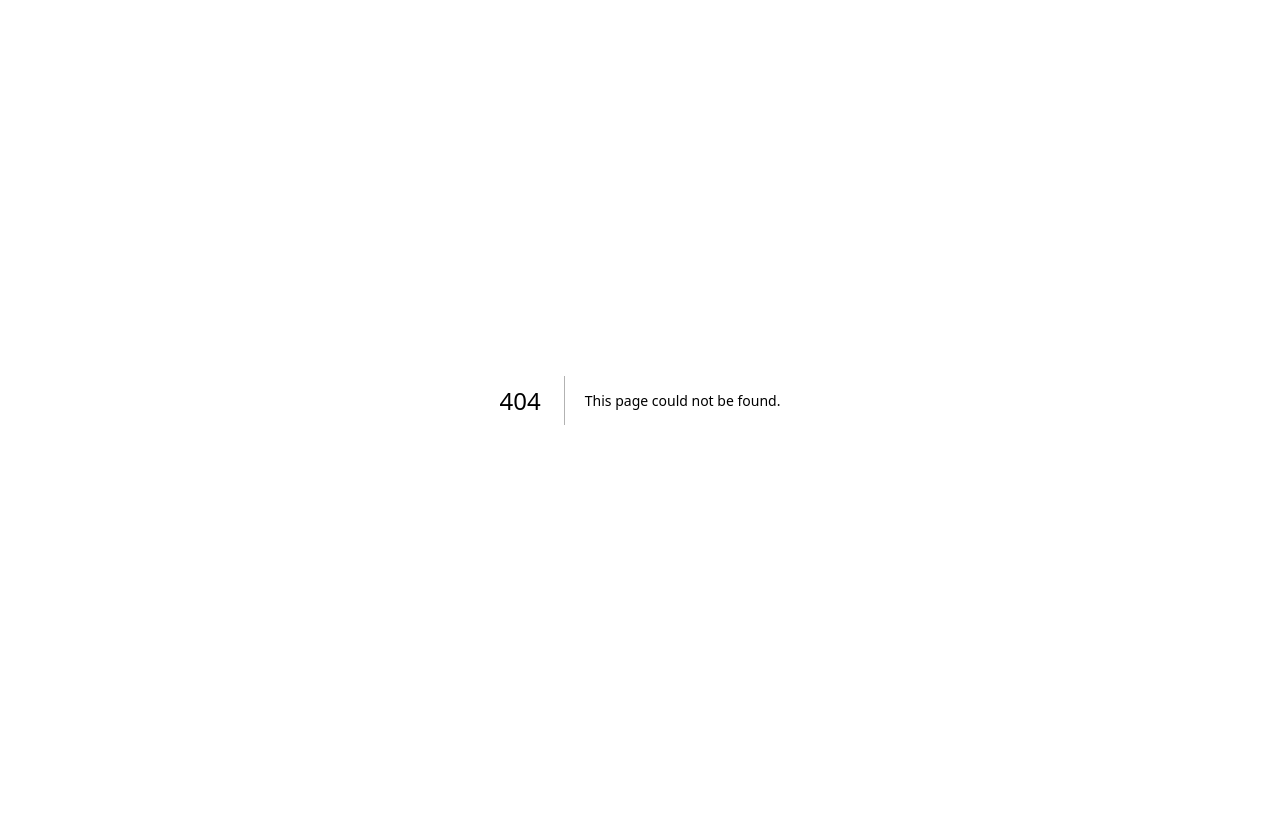
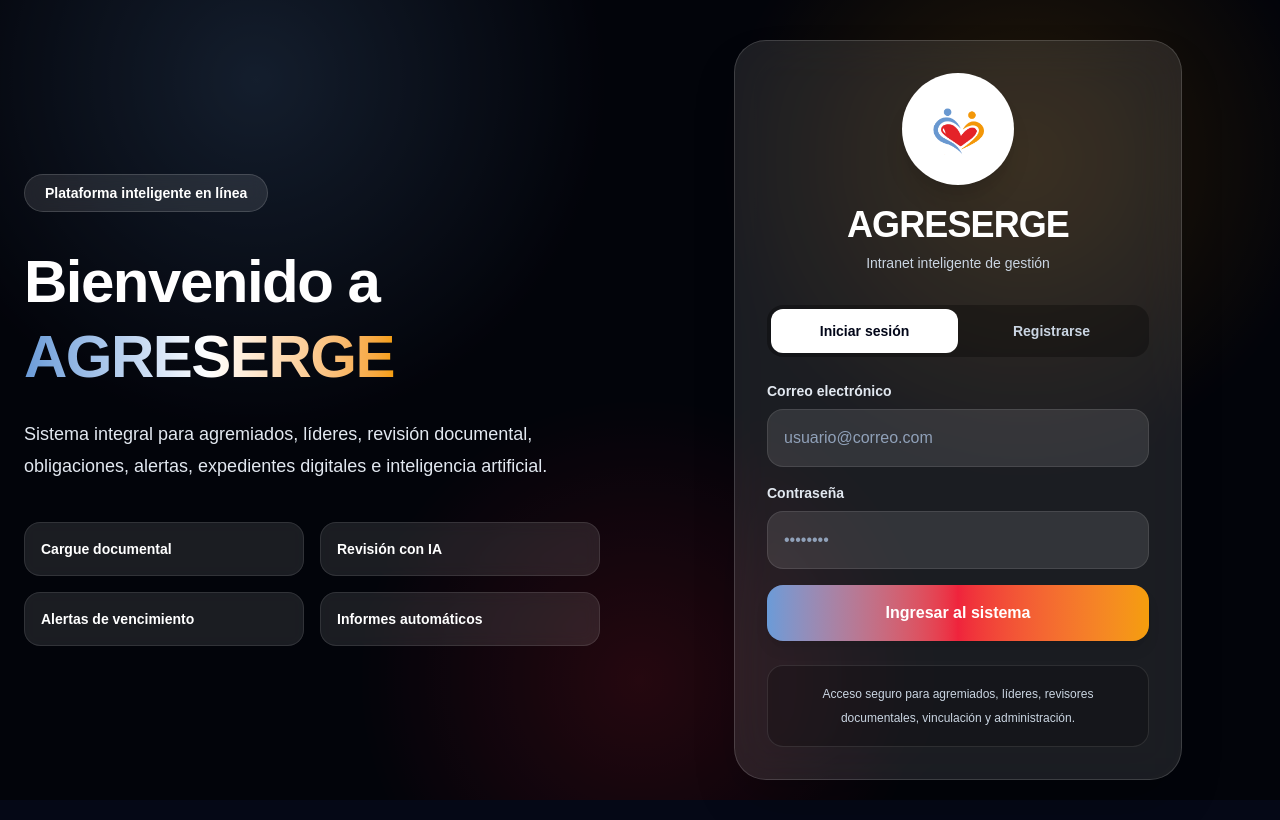
Before and after one commit to yeifranco11/agreserge, a Next.js app: page /login in a window 1280 px wide. Before the commit this address had no page. Built offline with nearby package versions, Linux system fonts and the light colour scheme; no server answers.

Commit message:
Sistema login AGRESERGE

```diff
--- /dev/null
+++ b/app/lib/supabase.ts
@@ -0,0 +1,9 @@
+import { createClient } from "@supabase/supabase-js";
+
+const supabaseUrl = process.env.NEXT_PUBLIC_SUPABASE_URL!;
+const supabaseAnonKey = process.env.NEXT_PUBLIC_SUPABASE_ANON_KEY!;
+
+export const supabase = createClient(
+  supabaseUrl,
+  supabaseAnonKey
+);
--- /dev/null
+++ b/app/login/page.tsx
@@ -0,0 +1,178 @@
+"use client";
+
+import Image from "next/image";
+import { useState } from "react";
+import { supabase } from "../lib/supabase";
+
+export default function LoginPage() {
+  const [mode, setMode] = useState<"login" | "register">("login");
+  const [email, setEmail] = useState("");
+  const [password, setPassword] = useState("");
+
+  async function handleLogin() {
+    const { error } = await supabase.auth.signInWithPassword({
+      email,
+      password,
+    });
+
+    if (error) {
+      alert("No se pudo iniciar sesión: " + error.message);
+      return;
+    }
+
+    alert("Bienvenido a AGRESERGE");
+    window.location.href = "/";
+  }
+
+  async function handleRegister() {
+    const { error } = await supabase.auth.signUp({
+      email,
+      password,
+    });
+
+    if (error) {
+      alert("No se pudo registrar: " + error.message);
+      return;
+    }
+
+    alert("Registro creado. Revisa tu correo si Supabase solicita confirmación.");
+  }
+
+  return (
+    <main className="min-h-screen overflow-hidden bg-[#050816] text-white">
+      <div className="absolute inset-0 bg-[radial-gradient(circle_at_20%_10%,#6699d966,transparent_28%),radial-gradient(circle_at_80%_20%,#f59e0b55,transparent_25%),radial-gradient(circle_at_50%_85%,#ef233c55,transparent_30%)]" />
+      <div className="absolute inset-0 bg-black/55" />
+
+      <section className="relative mx-auto grid min-h-screen max-w-7xl items-center gap-10 px-6 py-10 lg:grid-cols-2">
+        <div className="hidden lg:block">
+          <div className="mb-8 inline-flex rounded-full border border-white/15 bg-white/10 px-5 py-2 text-sm font-semibold backdrop-blur">
+            Plataforma inteligente en línea
+          </div>
+
+          <h1 className="max-w-2xl text-6xl font-black leading-tight tracking-tight">
+            Bienvenido a{" "}
+            <span className="bg-gradient-to-r from-[#6a9bd8] via-white to-[#f59e0b] bg-clip-text text-transparent">
+              AGRESERGE
+            </span>
+          </h1>
+
+          <p className="mt-6 max-w-xl text-lg leading-8 text-slate-200">
+            Sistema integral para agremiados, líderes, revisión documental,
+            obligaciones, alertas, expedientes digitales e inteligencia artificial.
+          </p>
+
+          <div className="mt-10 grid max-w-xl gap-4 sm:grid-cols-2">
+            {[
+              "Cargue documental",
+              "Revisión con IA",
+              "Alertas de vencimiento",
+              "Informes automáticos",
+            ].map((item) => (
+              <div
+                key={item}
+                className="rounded-2xl border border-white/10 bg-white/10 p-4 text-sm font-semibold backdrop-blur"
+              >
+                {item}
+              </div>
+            ))}
+          </div>
+        </div>
+
+        <div className="mx-auto w-full max-w-md">
+          <div className="rounded-[2rem] border border-white/15 bg-white/10 p-8 shadow-2xl backdrop-blur-xl">
+            <div className="mb-8 flex flex-col items-center text-center">
+              <div className="mb-5 flex h-28 w-28 items-center justify-center rounded-full bg-white p-3 shadow-xl">
+                <Image
+                  src="/logo-agreserge.png"
+                  alt="Logo AGRESERGE"
+                  width={100}
+                  height={100}
+                  className="object-contain"
+                  priority
+                />
+              </div>
+
+              <h2 className="text-4xl font-black tracking-tight">AGRESERGE</h2>
+              <p className="mt-2 text-sm text-slate-300">
+                Intranet inteligente de gestión
+              </p>
+            </div>
+
+            <div className="mb-6 grid grid-cols-2 rounded-2xl bg-black/30 p-1">
+              <button
+                onClick={() => setMode("login")}
+                className={`rounded-xl py-3 text-sm font-bold transition ${
+                  mode === "login"
+                    ? "bg-white text-slate-950"
+                    : "text-slate-300 hover:text-white"
+                }`}
+              >
+                Iniciar sesión
+              </button>
+
+              <button
+                onClick={() => setMode("register")}
+                className={`rounded-xl py-3 text-sm font-bold transition ${
+                  mode === "register"
+                    ? "bg-white text-slate-950"
+                    : "text-slate-300 hover:text-white"
+                }`}
+              >
+                Registrarse
+              </button>
+            </div>
+
+            <div className="space-y-4">
+              <div>
+                <label className="mb-2 block text-sm font-semibold text-slate-200">
+                  Correo electrónico
+                </label>
+                <input
+                  type="email"
+                  placeholder="usuario@correo.com"
+                  className="w-full rounded-2xl border border-white/10 bg-white/10 px-4 py-4 text-white outline-none placeholder:text-slate-400 focus:border-[#6a9bd8]"
+                  value={email}
+                  onChange={(e) => setEmail(e.target.value)}
+                />
+              </div>
+
+              <div>
+                <label className="mb-2 block text-sm font-semibold text-slate-200">
+                  Contraseña
+                </label>
+                <input
+                  type="password"
+                  placeholder="••••••••"
+                  className="w-full rounded-2xl border border-white/10 bg-white/10 px-4 py-4 text-white outline-none placeholder:text-slate-400 focus:border-[#f59e0b]"
+                  value={password}
+                  onChange={(e) => setPassword(e.target.value)}
+                />
+              </div>
+
+              {mode === "login" ? (
+                <button
+                  onClick={handleLogin}
+                  className="w-full rounded-2xl bg-gradient-to-r from-[#6a9bd8] via-[#ef233c] to-[#f59e0b] px-5 py-4 font-black text-white shadow-lg transition hover:scale-[1.01]"
+                >
+                  Ingresar al sistema
+                </button>
+              ) : (
+                <button
+                  onClick={handleRegister}
+                  className="w-full rounded-2xl bg-gradient-to-r from-[#f59e0b] via-[#ef233c] to-[#6a9bd8] px-5 py-4 font-black text-white shadow-lg transition hover:scale-[1.01]"
+                >
+                  Crear cuenta
+                </button>
+              )}
+            </div>
+
+            <div className="mt-6 rounded-2xl border border-white/10 bg-black/20 p-4 text-center text-xs leading-6 text-slate-300">
+              Acceso seguro para agremiados, líderes, revisores documentales,
+              vinculación y administración.
+            </div>
+          </div>
+        </div>
+      </section>
+    </main>
+  );
+}
--- a/package.json
+++ b/package.json
@@ -9,6 +9,7 @@
     "lint": "eslint"
   },
   "dependencies": {
+    "@supabase/supabase-js": "^2.105.4",
     "next": "16.2.6",
     "react": "19.2.4",
     "react-dom": "19.2.4"
```
Also changed, not shown: public/logo-agreserge.png (added), 1 other file (tests, documents, lock files or other folders).
